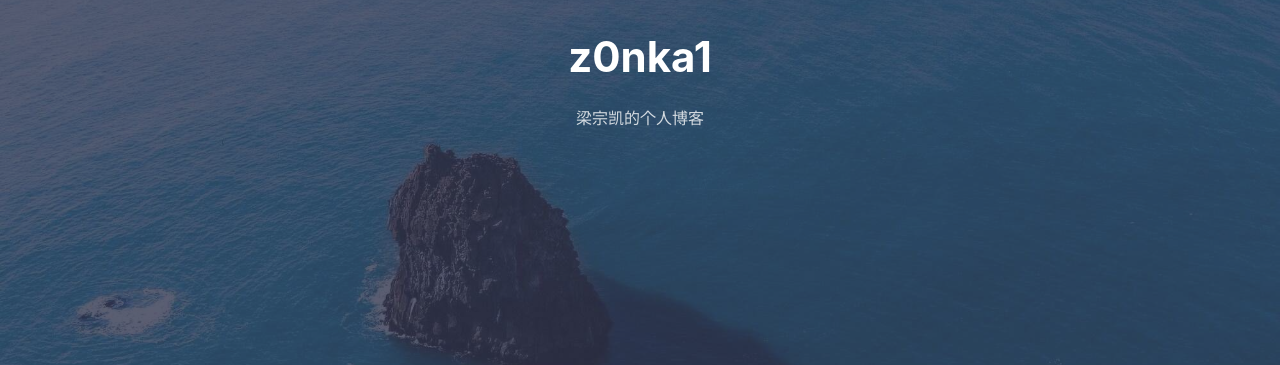
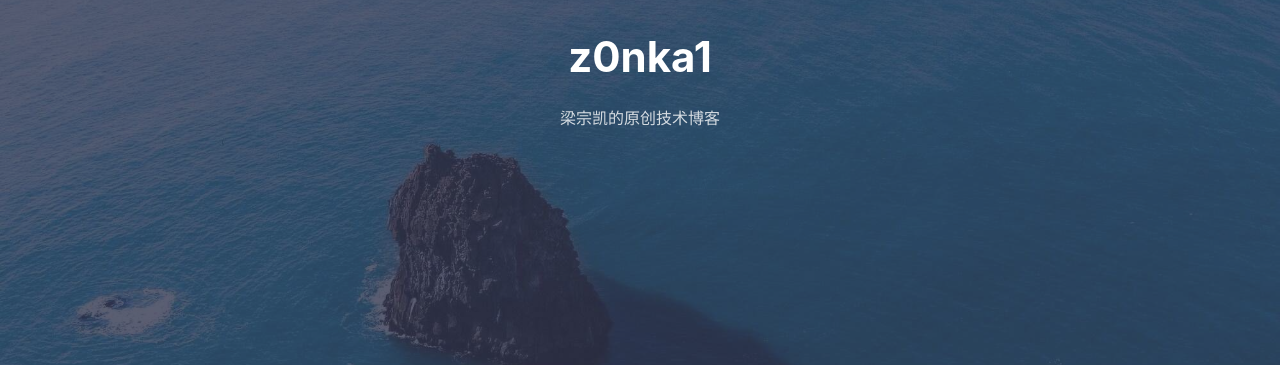
Before and after one commit to z0nka1/z0nka1.github.io, a Jekyll site: the page built from index.md, in a window 1280 px wide and 900 px high. Shown: the part 205-570 px from the top of the window. Built offline with Jekyll 4.4.1, drawn with Linux system fonts in a browser that asks for light colours.

Commit message:
chore:update slogan

```diff
--- a/_config.yml
+++ b/_config.yml
@@ -20,7 +20,7 @@ navigation: # Navigation links
   # - {name: 'Resume', link: '/resume'}
 
 tagline: >
-  梁宗凯的个人博客
+  梁宗凯的原创技术博客
 
 hero_img: posts/sleek_lg.jpg # Main background image: use the path from /assets/img/ => This will output /assets/img/posts/sleek_lg.jpg
 
```
